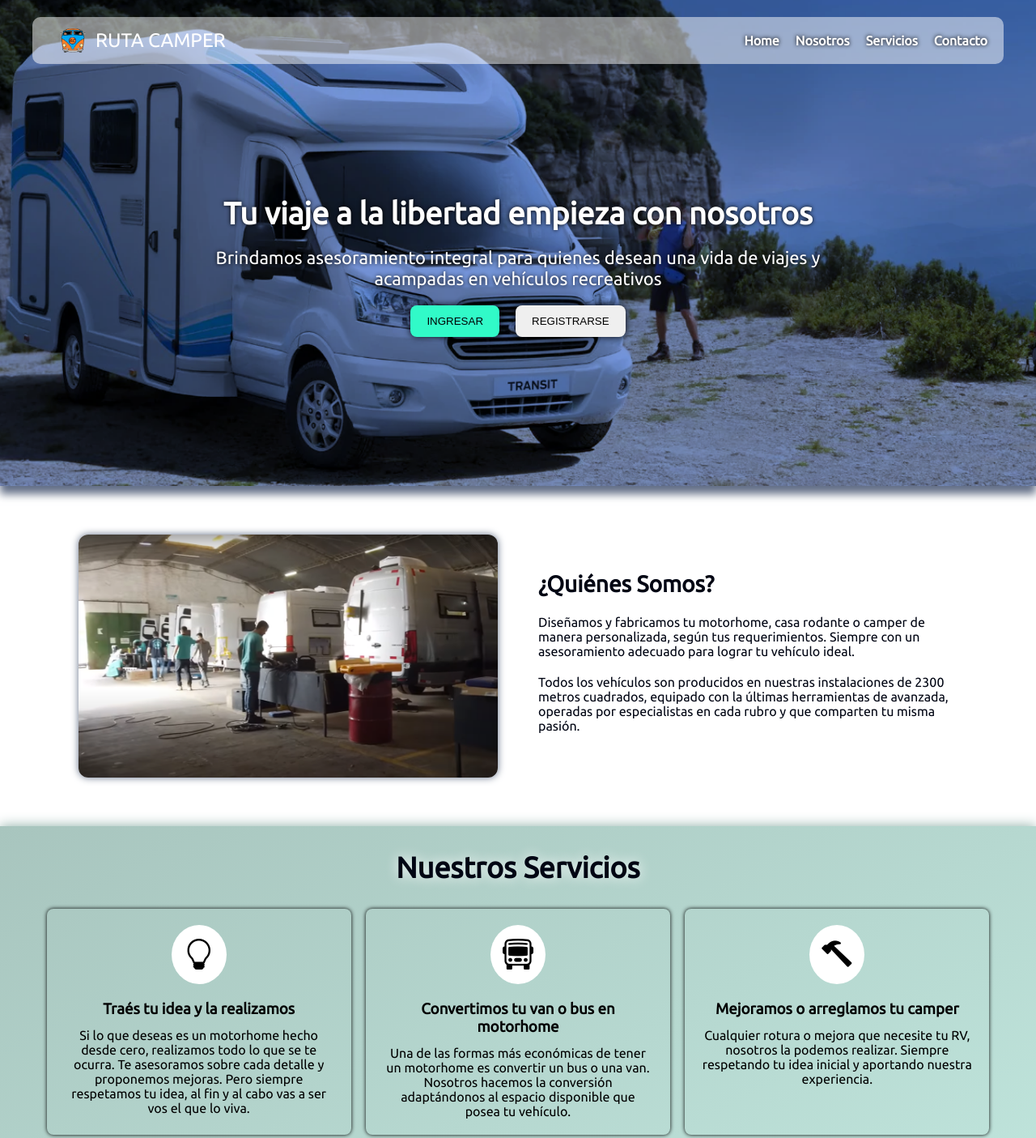
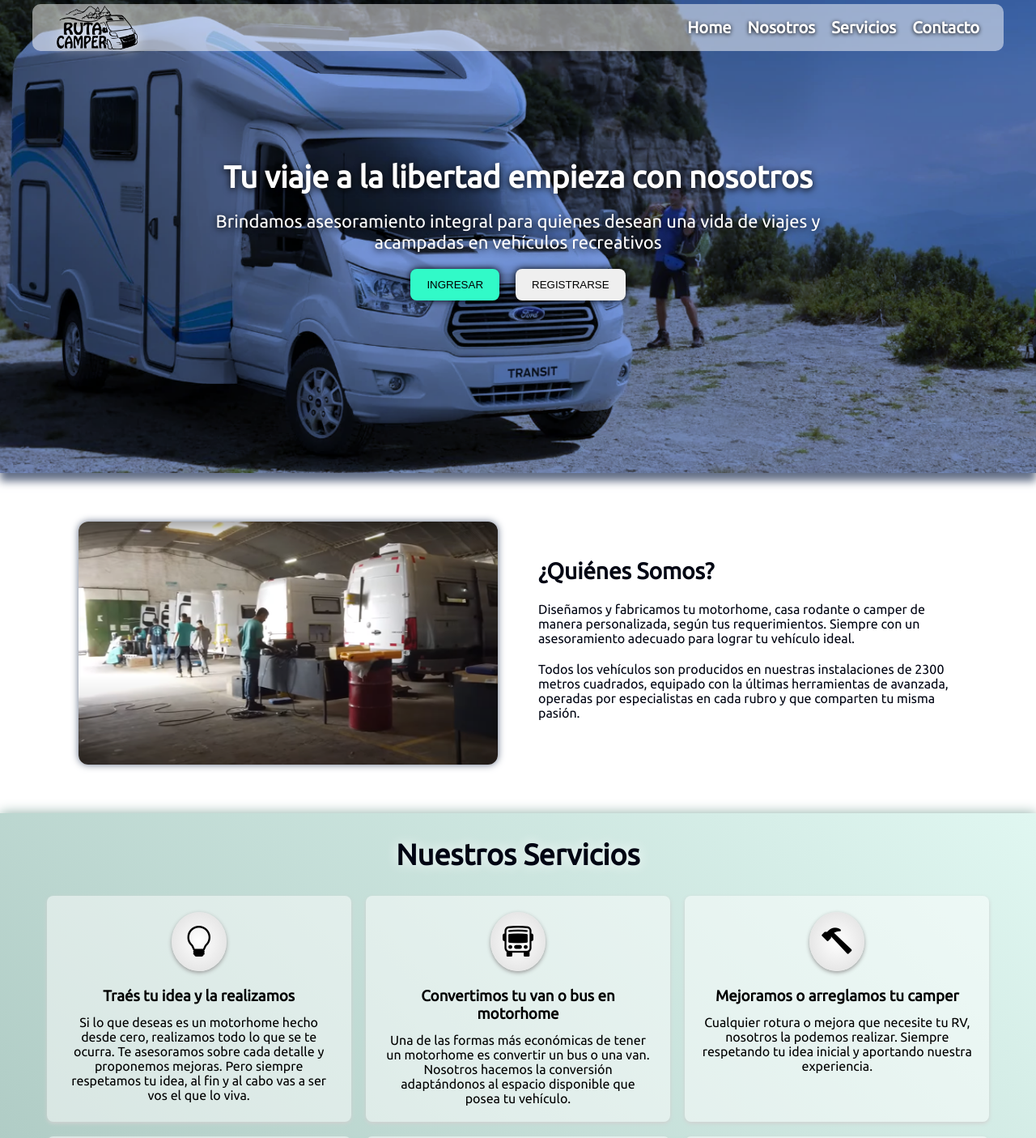
Before and after one commit to ChristianMugione/mugione-integrador-uno, a plain HTML site: page index.html in a window 1280 px wide. Shown: the top 1405 px of the page at 81% size. Drawn offline with nearby package versions, Linux system fonts and the light colour scheme.

Commit message:
ahora navbar no desaparece

```diff
--- a/assets/styles.css
+++ b/assets/styles.css
@@ -20,6 +20,10 @@
 
 body {
   font-family: "Ubuntu", sans-serif;
+  display: flex;
+  flex-direction: column;
+  justify-content: center;
+  align-items: center;
 }
 
 .cabecera {
@@ -27,6 +31,8 @@ body {
   flex-direction: column;
   justify-content: center;
   align-items: center;
+  width: 100%;
+  margin-top: -74px;
   color: white;
   background-image: url(./img/fondo-portada.png);
   background-size: cover;
@@ -40,6 +46,7 @@ body {
   justify-content: space-between;
   align-items: center;
   position: sticky;
+  padding: 0 30px;
   top: 5px;
   width: 100%;
   max-width: 1200px;
@@ -58,13 +65,16 @@ body {
 }
 
 .logo-brand img {
-  width: 40px;
-  margin: 10px 8px 10px 30px;
+  width: 100px;
+  margin: 2px 8px 2px 0;
+  filter: drop-shadow(0 0 8px white);
+  -webkit-filter: drop-shadow(0 0 8px white);
 }
 
 .logo-brand a {
   font-size: 24px;
   color: white;
+  display: none;
 }
 
 .items {
@@ -72,17 +82,17 @@ body {
   justify-content: space-between;
   align-items: center;
   gap: 20px;
-  margin: 0 20px;
 }
 
 .items a {
+  font-size: 20px;
   font-weight: 600;
   color: #fff;
-  text-shadow: 0 0 5px black;
+  text-shadow: 0 1px 5px black;
 }
 
 .items a:hover {
-  text-shadow: 0 0 15px white;
+  text-shadow: 0 1px 15px white;
 }
 
 #portada {
@@ -104,18 +114,15 @@ body {
   gap: 20px;
 }
 
-.titulo,
-.parrafo-inicial {
-  text-shadow: 0 0 5px black;
-}
-
 .titulo {
   font-size: 38px;
+  text-shadow: 0 2px 8px black;
 }
 
 .parrafo-inicial {
   font-size: 22px;
   font-weight: 500;
+  text-shadow: 0 2px 8px black;
 }
 
 .portada-botones {
@@ -217,7 +224,7 @@ body {
   justify-content: center;
   align-items: center;
   gap: 30px;
-  background: linear-gradient(to bottom right, #a8c5be, #c4ebe2);
+  background: linear-gradient(45deg, #a8c5be, #e0f7f1);
   box-shadow: 0 0 15px #8bada5;
 }
 
@@ -245,7 +252,8 @@ body {
   align-items: center;
   padding: 20px;
   gap: 20px;
-  box-shadow: 0 0 5px black;
+  background-color: rgba(255, 255, 255, 50%);
+  box-shadow: 0 2px 5px rgb(209, 209, 209);
   border-radius: 8px;
   -webkit-border-radius: 8px;
   -moz-border-radius: 8px;
@@ -255,13 +263,14 @@ body {
 
 .card i {
   font-size: 38px;
-  background-color: #fff;
+  background: radial-gradient(white, rgb(220, 220, 220));
   padding: 15px;
   border-radius: 50%;
   -webkit-border-radius: 50%;
   -moz-border-radius: 50%;
   -ms-border-radius: 50%;
   -o-border-radius: 50%;
+  box-shadow: 0 2px 5px rgb(155, 155, 155);
 }
 
 .card-info {
--- a/index.html
+++ b/index.html
@@ -13,10 +13,9 @@
 </head>
 
 <body>
-  <header class="cabecera">
   <div class="logo-menu">
     <div class="logo-brand">
-        <img src="./assets/img/logo-rutacamper.png" alt="">
+      <img src="./assets/img/ruta-camper-logo--.png" alt="">
       <a href="#portada">RUTA CAMPER</a>
     </div>
     <nav class="navbar">
@@ -29,6 +28,7 @@
       <!-- - navbar con scroll hasta c/sección -->
     </nav>
   </div>
+  <header class="cabecera">
     <section id="portada">
       <div class="portada-contenedor">
         <h1 class="titulo">Tu viaje a la libertad empieza con nosotros</h1>
```
Also changed, not shown: assets/img/ruta-camper-logo--.png (added), assets/img/ruta-camper-logo-.png (added), assets/img/ruta-camper-logo.png (added). Lines whose indentation alone changed are shown as unchanged.
